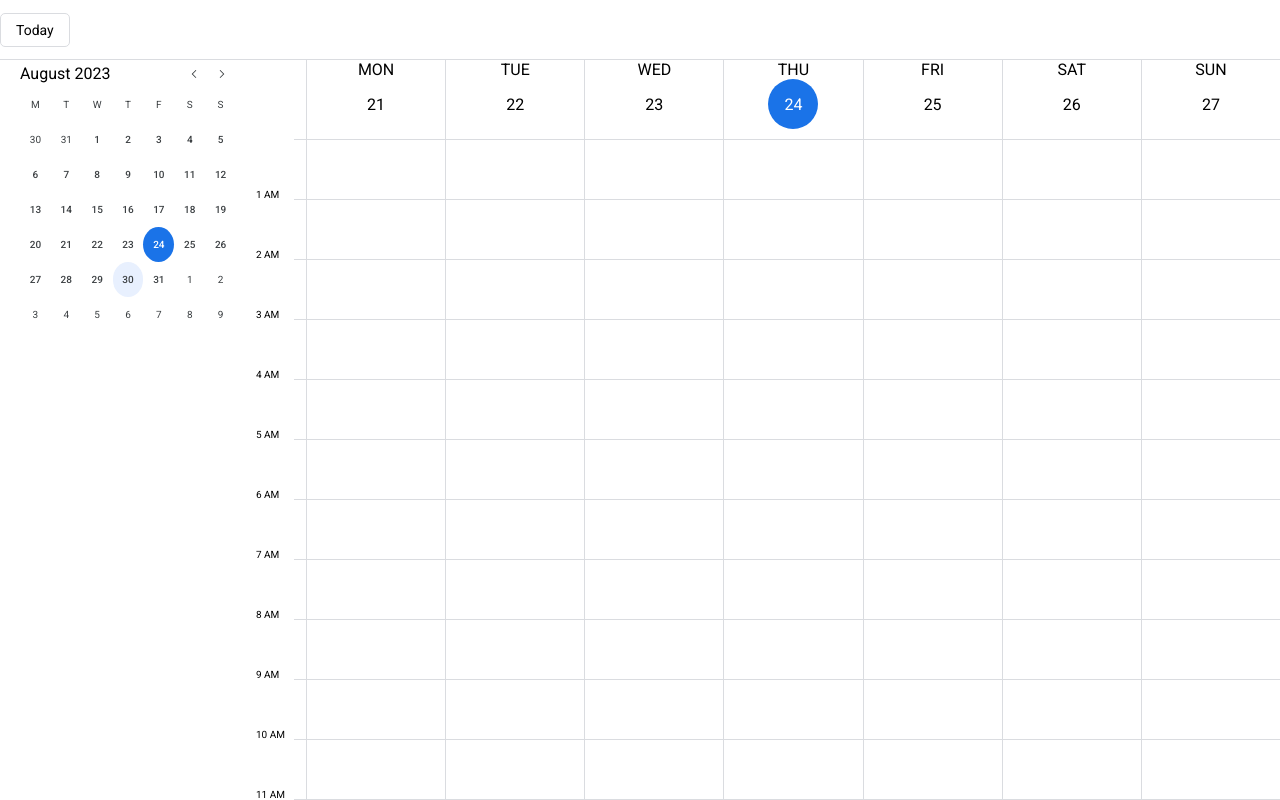
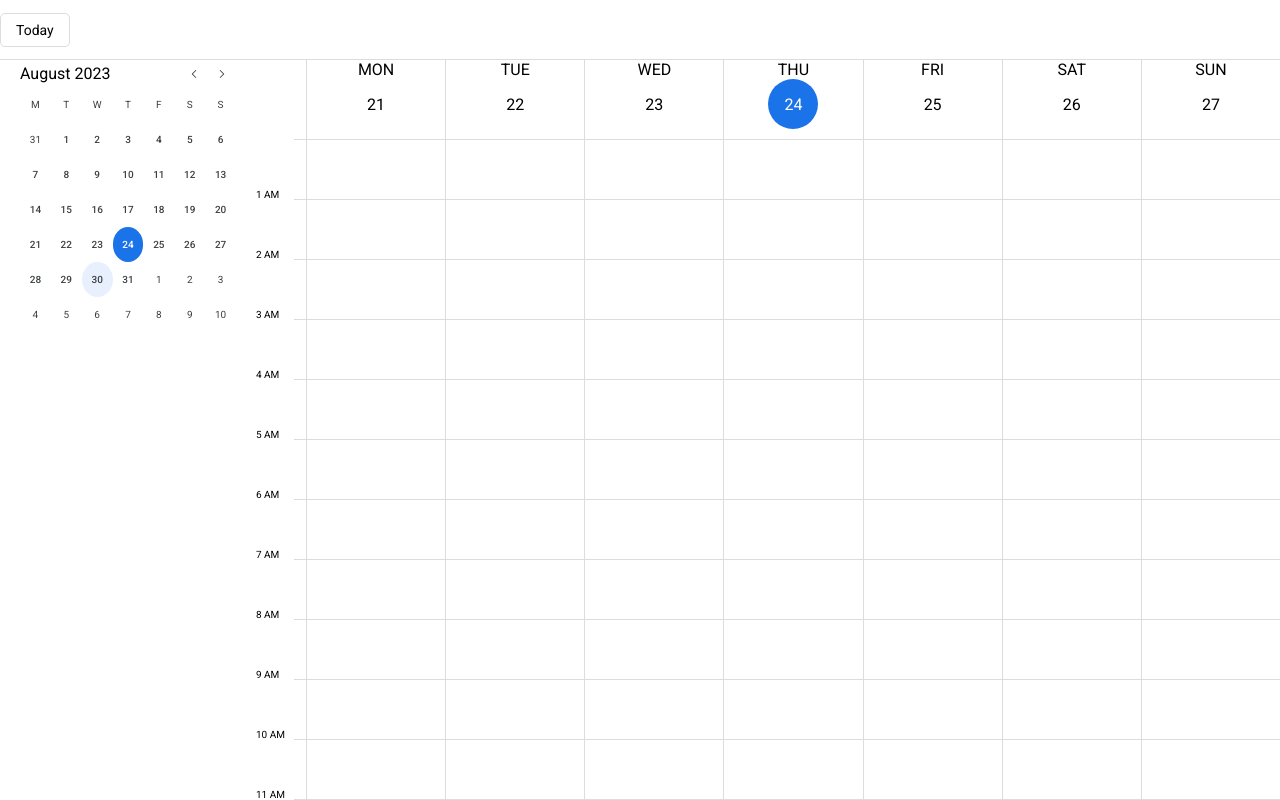
Before and after one commit to BriedyteE/calendar_react, a React (Vite) app: page / in a window 1280 px wide. Built offline with nearby package versions, Linux system fonts and the light colour scheme.

Commit message:
Fixed mini calendar's dates

```diff
--- a/src/components/MonthCalendar/MonthCalendar.tsx
+++ b/src/components/MonthCalendar/MonthCalendar.tsx
@@ -41,6 +41,7 @@ function MonthCalendar({
           </div>
         ))}
       </div>
+
       {rowIndexes.map((rowIndex) => (
         <div className={Styles.row} key={rowIndex}>
           {daysIndexes.map((cellIndex) => {
@@ -49,8 +50,9 @@ function MonthCalendar({
               monthStart.month,
               monthStart.dayOfMonth -
                 monthStart.dayOfWeek +
+                7 * rowIndex +
                 cellIndex +
-                7 * rowIndex
+                1
             );
 
             const { formattedDate, month, dayOfMonth } = getDateData(cellDate);
```
